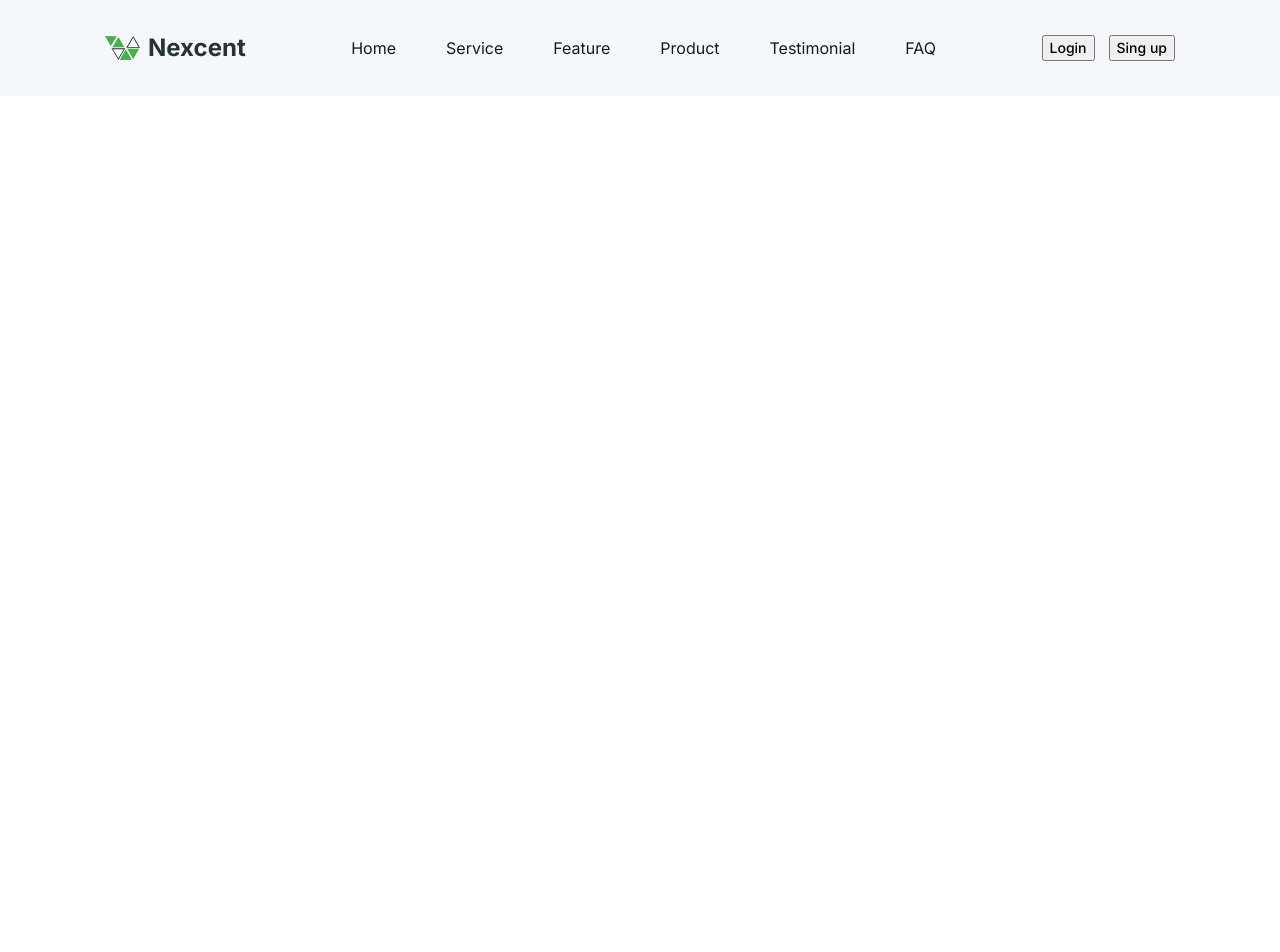
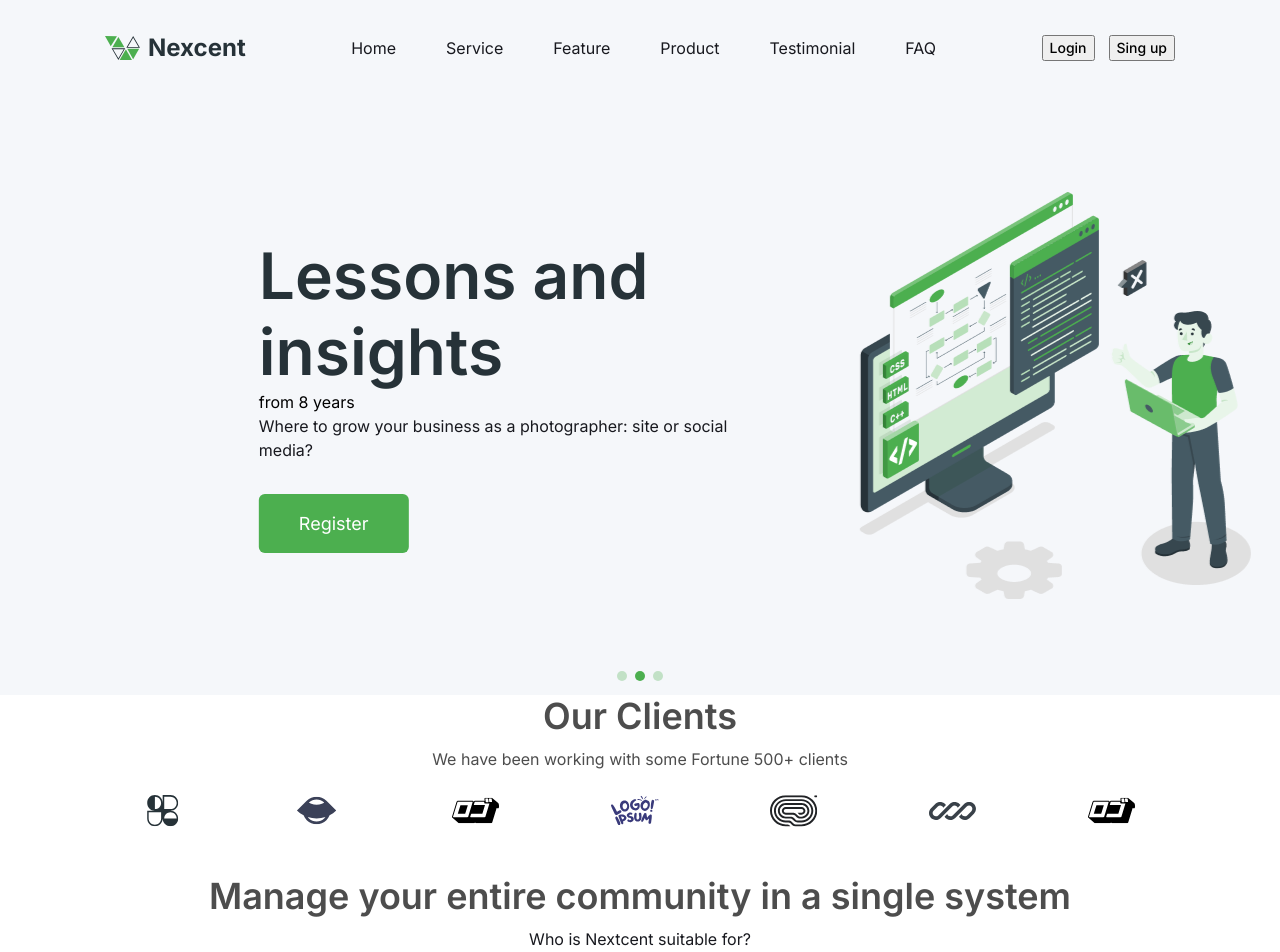
Before and after one commit to K-Yevhenii/memberly, a React (Vite) app: page / in a window 1280 px wide. Shown: the top 952 px of the page. Before the commit the page ends 800 px from the top, so only its background shows below. Built offline with nearby package versions, Linux system fonts and the light colour scheme.

Commit message:
"feat: connect  sections  to App" (#6)

```diff
--- a/src/App.jsx
+++ b/src/App.jsx
@@ -1,7 +1,20 @@
-import Header from "./components/Header";
+import Layout from "./components/Layout/Layout";
+import Header from "./components/Header/Header";
+import Hero from "./components/Hero/Hero";
+import ClientsSection from "./components/ClientsSection/ClientsSection";
+import ManagementSection from "./components/ManagementSection/ManagementSection";
 
 function App() {
-  return <Header />;
+  return (
+    <Layout>
+      <Header />
+      <main>
+        <Hero />
+        <ClientsSection />
+        <ManagementSection />
+      </main>
+    </Layout>
+  );
 }
 
 export default App;
```
